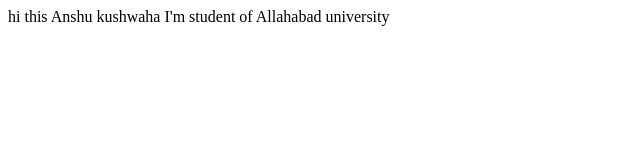
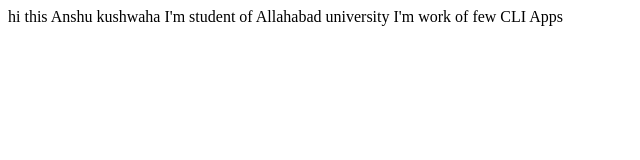
Before and after one commit to anshukushwaha07/Anshukushwah-site, a plain HTML site: page index.html in a window 1280 px wide. Shown: the whole page, without its empty margins (0-640 px from the left). Drawn offline with Linux system fonts and the light colour scheme.

Commit message:
update details of project

```diff
--- a/index.html
+++ b/index.html
@@ -9,5 +9,7 @@
 <body>
     hi this Anshu kushwaha
     I'm student of Allahabad university
+
+    I'm work of few CLI Apps
 </body>
 </html>
```
